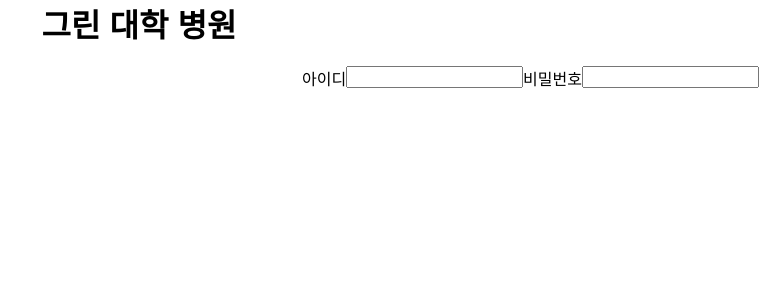
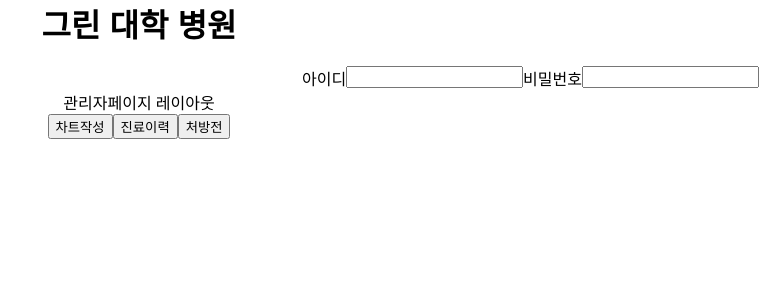
Before and after one commit to Comleamae/TeamProject1, a React (Create React App) app in the folder src/main/frontend/: page /admin/chartCheck in a window 1280 px wide. Before the commit this address had no page. Shown: the top 300 px of the page, without its empty margins (501-1280 px from the left). Built offline with nearby package versions, Linux system fonts and the light colour scheme.

Commit message:
mapper delete

```diff
--- a/src/main/frontend/src/App.js
+++ b/src/main/frontend/src/App.js
@@ -3,7 +3,6 @@ import { Route, Routes } from 'react-router-dom';
 import './reset.css'
 import AdminLayout from '../src/pages/admin/AdminLayout'
 import UserLayout from '../src/pages/user/UserLayout'
-
 
 function App() {
 
@@ -27,6 +26,12 @@ function App() {
       {/* 관리자 페이지 */}
       <Route path='/admin' element={<AdminLayout/>}>
 
+          {/* 차트 작성 */}
+          <Route path='chartWrite' element={<chartWrite/>}/>
+          {/* 진료 이력 */}
+          <Route path='chartCheck' element={<chartCheck/>}/>
+          {/* 처방전 */}
+          <Route path='chartEat' element={<chartEat/>}/>
       </Route>
 
       {/*  */}
--- a/src/main/frontend/src/pages/admin/AdminLayout.js
+++ b/src/main/frontend/src/pages/admin/AdminLayout.js
@@ -1,9 +1,22 @@
 import React from 'react'
+import { Outlet, useNavigate } from 'react-router-dom'
+import chartCheck from './chartCheck';
 
 const AdminLayout = () => {
+
+  const navigate = useNavigate();
+
   return (
     <div>
       관리자페이지 레이아웃
+      <div>
+        <button type='button' onClick={(e)=>(
+          navigate('chartWrite'))
+          }>차트작성</button>
+        <button type='button'>진료이력</button>
+        <button type='button'>처방전</button>
+        <Outlet/>
+      </div>
     </div>
   )
 }
--- /dev/null
+++ b/src/main/frontend/src/pages/admin/chartCheck.js
@@ -0,0 +1,9 @@
+import React from 'react'
+
+const chartCheck = () => {
+  return (
+    <div>환자 진료 이력</div>
+  )
+}
+
+export default chartCheck;
```
Also changed, not shown: src/main/frontend/src/pages/admin/chartEat.js (added, +9 -0 lines), src/main/frontend/src/pages/admin/chartWrite.js (added, +9 -0 lines).
